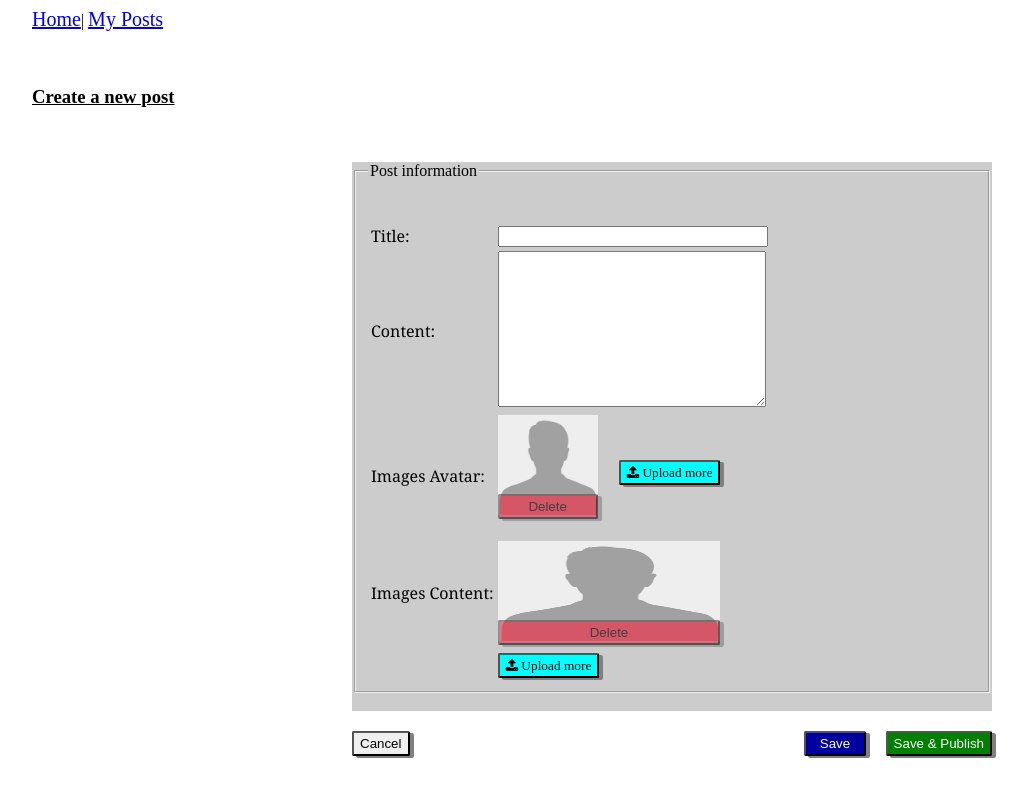
After one commit to thavorac/IP-Course, a PHP site: page /create_post.php in a window 1280 px wide; the page is wider, and only the part inside the window is pictured. The commit adds this page. Shown: that part, without its empty margins (32-1059 px from the left). Run offline with PHP 8.4, Linux system fonts and the light colour scheme; some libraries are stand-ins or nearby versions.

Commit message:
upload images

```diff
--- /dev/null
+++ b/students/Chhunheng/Homework/createPostPage.css
@@ -0,0 +1,97 @@
+body{
+    width: 100%;
+
+}
+form{
+    width: 50%;
+    margin:0 auto;
+    background-color: #ccc;
+}
+input,textarea{
+    width: 100%;
+}
+
+label{
+    font-size: 20px;
+    font-weight: 200;
+    font-family: Cambria, Cochin, Georgia, Times, 'Times New Roman', serif;
+    float : left;
+    font-size: 16px;
+    /* width: 40%; */
+}
+#save, #saveAndPost{
+    color:white;
+}
+button{
+    border-radius: 2px;
+    box-shadow: 4px 2px gray;
+}
+
+#cancel,#saveAndPost,#save{
+    margin-top: 20px;
+}
+#cancel{
+    /* margin-left: 10px; */
+    float: left;
+    height: 25px;
+}
+#saveAndPost,#save{
+    height: 25px;
+    margin-left: 20px;
+    float: right;
+}
+
+
+#upload_image{
+    float: right;
+    margin-top: 45px;
+    margin-right: 15%;
+
+    height: 25px;
+    background-color: aqua;
+}
+#upload_image1{
+    float: left;
+    height: 25px;
+    background-color: aqua;
+}
+.container{
+    position: relative;
+
+}
+.container button{
+
+    position: absolute;
+    left: 0;
+    bottom:0;
+
+     width:100px;  /*width img=100px */
+     height: 25px;
+    background-color: rgb(246, 37, 65);
+    opacity:0.6;
+}
+.container button :hover{
+    opacity: 1;
+}
+
+.container1{
+    position: relative;
+
+}
+.container1 img{
+    width: 85%;
+}
+.container1 button{
+    width:85%;  /*width img=100px */
+    height: 25px;
+    position: absolute;
+    left: 0;
+    bottom:0;
+
+    background-color: rgb(246, 37, 65);
+    opacity:0.6;
+}
+.container1 button :hover{
+    opacity: 1;
+
+}
--- /dev/null
+++ b/students/Chhunheng/Homework/create_post.php
@@ -0,0 +1,81 @@
+<!DOCTYPE html>
+<html lang="en">
+<head>
+    <meta charset="UTF-8">
+    <meta name="viewport" content="width=device-width, initial-scale=1.0">
+    <link rel="stylesheet" href="header.css">
+    <link rel="stylesheet" href="createPostPage.css">
+    <link rel="stylesheet" href="https://maxcdn.bootstrapcdn.com/font-awesome/4.4.0/css/font-awesome.min.css">
+    <title>Create a New Post</title>
+</head>
+<body>
+<a href="homePage.php">Home</a>| <a href="postPage.php">My Posts</a><br><br><br>
+    <h3 style="text-decoration:underline">Create a new post</h3><br><br>
+    <form action="" method="POST" enctype="multipart/form-data">
+        <fieldset>
+
+            <legend>Post information</legend><br>
+            <table>
+            <tr>
+                <td>  <label for="title">Title:</label></td>
+                <td><input type="text"></td>
+            </tr>
+
+            <tr>
+                <br>
+                <td> <label for="content">Content: </label></td>
+
+                <td> <textarea name="" id="" cols="30" rows="10"></textarea><br></td>
+            </tr>
+            <tr>
+                <td>  <label for="image_avatar">Images Avatar:</label><br></td>
+                <td>
+                <button id="upload_image" ><i class="fa fa-upload">  Upload more</i></button>
+                <div class='container'>
+                     <img src="pictures/unknow.png" alt=""  height="100px" class="image_avatar">
+                     <button>Delete</button>
+                </div>
+
+
+
+            <br></td>
+            </tr>
+            <tr>
+                <td>   <label for="image_content">Images Content:</label><br></td>
+                <td>
+                <div class="container1">
+                        <img src="pictures/unknow.png" alt=""  height="100px">
+                        <button>Delete</button>
+                    </div>
+
+                </td>
+            </tr>
+            <tr>
+                <td></td>
+
+
+            </tr>
+            <tr>
+                <td></td>
+                <td style="text-align: center"><button id="upload_image1" ><i class="fa fa-upload">  Upload more</i></button></td></td>
+            </tr>
+
+
+        </table>
+
+
+</fieldset>
+
+
+            <br>
+            <div class="btn">
+                <button id="cancel">Cancel</button>
+                <button id="saveAndPost" style="background-color:green">Save & Publish</button>
+                <button id="save" style="background-color:#0000A0">&nbsp;&nbsp;Save&nbsp;&nbsp;  </button>
+
+            </div>
+
+        </form>
+
+</body>
+</html>
--- /dev/null
+++ b/students/Chhunheng/Homework/header.css
@@ -0,0 +1,15 @@
+a{
+    font-size:20px;
+}
+    body{
+     margin-left: 5%;
+     margin-right: 5%;
+ }
+
+a:active {
+     color: red;
+ background-color: yellow;
+ }
+ a:visited {
+     color: green;
+ }
--- a/students/Chhunheng/Homework/homePage.php
+++ b/students/Chhunheng/Homework/homePage.php
@@ -81,7 +81,7 @@ require 'insertdata.php';
    <br><br>
     <div class="post">
 
-        <button>Create New Post</button>
+        <a href="create_post.php"><button>Create New Post</button></a>
         <h3><ins><b>Drafting Posts</b></ins>
     </h3>
 </div>
--- /dev/null
+++ b/students/Chhunheng/Homework/javascript/create_post.js
@@ -0,0 +1,5 @@
+container=document.getElementsByClassName('container');
+container.forEach(image => {
+
+    document.write(image);
+});
```
Also changed, not shown: students/Chhunheng/Homework/createdatabase.php (+44 -3 lines), students/Chhunheng/Homework/upload_file.php (added, +51 -0 lines), students/Chhunheng/Homework/pictures/unknow.png (added), students/Chhunheng/Homework/uploads/image_avatars/pic1.webp (added), students/Chhunheng/Homework/uploads/image_avatars/pic2.webp (added), students/Chhunheng/Homework/uploads/image_contents/pic1.jpg (added), students/Chhunheng/Homework/uploads/image_contents/pic2.jpg (added).
